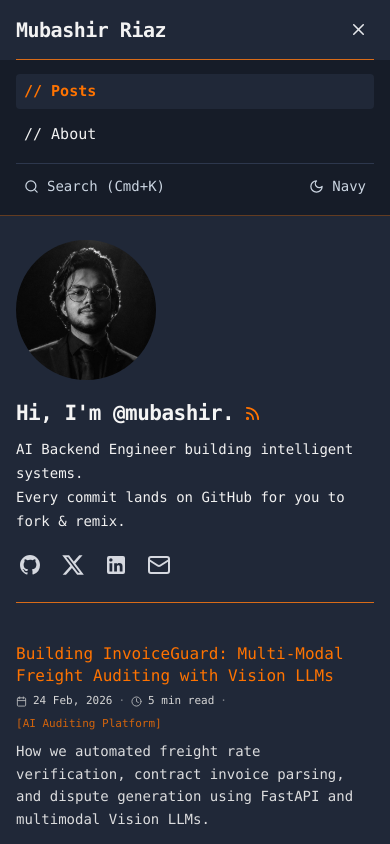
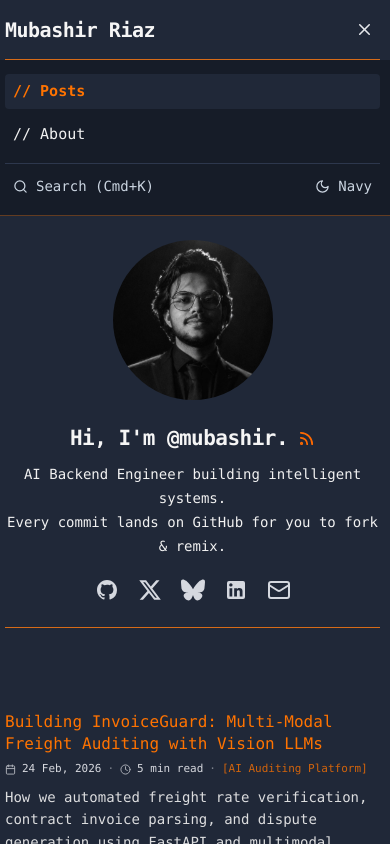
Before and after one commit to mubashir-riaz/portfolio, a React (Vite) app: page / in a window 390 px wide. Both pictures are taken after a click on the button 358 px from the left and 29 px from the top of the page. Shown: the top 844 px of the page. Built offline with nearby package versions, Linux system fonts and the light colour scheme.

Commit message:
update mobile screen portfolio layout

```diff
--- a/Portfolio.jsx
+++ b/Portfolio.jsx
@@ -25,6 +25,7 @@ const PROFILE = {
   github: 'https://github.com/mubashir-riaz',
   linkedin: 'https://www.linkedin.com/in/mubashir-riaz-51a881424/',
   x: 'https://x.com',
+  bluesky: 'https://bsky.app',
   descriptionLines: [
     'AI Backend Engineer building intelligent systems.',
     'Every commit lands on GitHub for you to fork & remix.',
@@ -264,6 +265,14 @@ function LinkedinIcon({ className = 'w-[18px] h-[18px]' }) {
   );
 }
 
+function BlueskyIcon({ className = 'w-[18px] h-[18px]' }) {
+  return (
+    <svg className={className} fill="currentColor" viewBox="0 0 24 24">
+      <path d="M5.202 2.857C7.954 4.922 10.913 9.11 12 11.358c1.087-2.247 4.046-6.436 6.798-8.501C20.783 1.366 24 .213 24 3.883c0 .732-.42 6.156-.667 7.037-.856 3.061-3.978 3.842-6.755 3.37 4.854.826 6.089 3.562 3.422 6.299-5.065 5.196-7.28-1.304-7.847-2.97-.104-.305-.152-.448-.153-.327 0-.121-.05.022-.153.327-.568 1.666-2.782 8.166-7.847 2.97-2.667-2.737-1.432-5.473 3.422-6.3-2.777.473-5.899-.308-6.755-3.369C.42 10.04 0 4.615 0 3.883c0-3.67 3.217-2.517 5.202-1.026" />
+    </svg>
+  );
+}
+
 /* ------------------------------------------------------------------ */
 /*  MINIMAL TERMINAL COMPONENT (ABOUT VIEW)                           */
 /* ------------------------------------------------------------------ */
@@ -456,11 +465,11 @@ export default function Portfolio() {
       return {
         bg: 'bg-[#0b0f17]',
         text: 'text-[#f2f2f2]',
-        navLogo: 'text-[#f2f2f2]',
+        navLogo: 'text-[#f5f5f5]',
         headline: 'text-[#f5f5f5]',
         desc: 'text-[#e0e0e0]',
         meta: 'text-[#94a3b8]',
-        border: 'border-[#d86b18]',
+        border: 'border-[#d66b18]',
         postTitle: 'text-[#ff7300]',
       };
     }
@@ -472,18 +481,18 @@ export default function Portfolio() {
         headline: 'text-[#0f172a]',
         desc: 'text-[#334155]',
         meta: 'text-[#64748b]',
-        border: 'border-[#d86b18]',
+        border: 'border-[#d66b18]',
         postTitle: 'text-[#c25404]',
       };
     }
     return {
       bg: 'bg-[#202838]',
       text: 'text-[#f2f2f2]',
-      navLogo: 'text-[#f2f2f2]',
+      navLogo: 'text-[#f5f5f5]',
       headline: 'text-[#f5f5f5]',
-      desc: 'text-[#f0f0f0]',
-      meta: 'text-[#d6d6d6]',
-      border: 'border-[#d86b18]',
+      desc: 'text-[#f1f1f1]',
+      meta: 'text-[#d7d9df]',
+      border: 'border-[#d66b18]',
       postTitle: 'text-[#ff7300]',
     };
   }, [theme]);
@@ -499,7 +508,7 @@ export default function Portfolio() {
         {/* HEADER BAR (BORDER-BOTTOM: 1PX #D86B18)                    */}
         {/* ---------------------------------------------------------- */}
         <header
-          className="px-4 sm:px-6 flex items-center justify-between h-[59px] sm:h-[72px]"
+          className="pl-[5px] pr-[10px] sm:px-6 flex items-center justify-between h-[59px] sm:h-[72px]"
         >
           {/* Brand / Logo (System Monospace, 20px on mobile, bold #f5f5f5) */}
           <button
@@ -524,7 +533,7 @@ export default function Portfolio() {
               }}
               className={`py-1 px-1.5 transition-colors ${
                 currentView === 'posts' || currentView === 'reader'
-                  ? 'text-[#ff7300] font-semibold underline decoration-[#d86b18] underline-offset-4'
+                  ? 'text-[#ff7300] font-semibold underline decoration-[#d66b18] underline-offset-4'
                   : 'text-white hover:text-[#ff7300]'
               }`}
             >
@@ -538,7 +547,7 @@ export default function Portfolio() {
               }}
               className={`py-1 px-1.5 transition-colors ${
                 currentView === 'about'
-                  ? 'text-[#ff7300] font-semibold underline decoration-[#d86b18] underline-offset-4'
+                  ? 'text-[#ff7300] font-semibold underline decoration-[#d66b18] underline-offset-4'
                   : 'text-white hover:text-[#ff7300]'
               }`}
             >
@@ -562,7 +571,7 @@ export default function Portfolio() {
               className="text-white hover:text-[#ff7300] transition-colors p-1.5"
               title={`Theme: ${theme} (Click to switch)`}
             >
-              {theme === 'paper' ? <Sun size={16} className="text-[#d86b18]" /> : <Moon size={16} />}
+              {theme === 'paper' ? <Sun size={16} className="text-[#d66b18]" /> : <Moon size={16} />}
             </button>
           </nav>
 
@@ -583,7 +592,7 @@ export default function Portfolio() {
         {/* ---------------------------------------------------------- */}
         {/* NAVBAR ORANGE HORIZONTAL DIVIDER                           */}
         {/* ---------------------------------------------------------- */}
-        <div className="px-4 sm:px-6">
+        <div className="pl-[5px] pr-[10px] sm:px-6">
           <div
             className={`border-t ${themeClasses.border}`}
             style={{ borderTopWidth: '1px' }}
@@ -592,7 +601,7 @@ export default function Portfolio() {
 
         {/* Mobile Dropdown Menu Drawer */}
         {mobileMenuOpen && (
-          <div className="sm:hidden border-b border-[#d86b18]/40 bg-[#161c28] px-4 py-3.5 space-y-3 font-mono text-[15px]">
+          <div className="sm:hidden border-b border-[#d66b18]/40 bg-[#161c28] pl-[5px] pr-[10px] sm:px-6 py-3.5 space-y-3 font-mono text-[15px]">
             <div className="flex flex-col space-y-2">
               <button
                 onClick={() => {
@@ -641,7 +650,7 @@ export default function Portfolio() {
                 onClick={toggleTheme}
                 className="flex items-center gap-2 text-[#cbd5e1] hover:text-[#ff7300] py-1"
               >
-                {theme === 'paper' ? <Sun size={15} className="text-[#d86b18]" /> : <Moon size={15} />}
+                {theme === 'paper' ? <Sun size={15} className="text-[#d66b18]" /> : <Moon size={15} />}
                 <span className="capitalize">{theme}</span>
               </button>
             </div>
@@ -652,7 +661,7 @@ export default function Portfolio() {
         {/* INLINE SEARCH INPUT (WHEN ACTIVATED)                       */}
         {/* ---------------------------------------------------------- */}
         {searchOpen && (
-          <div className="py-2.5 sm:py-3 px-3.5 sm:px-6 border-b border-[#d86b18]/40 flex items-center gap-2.5 sm:gap-3 text-[14px] sm:text-[16px]">
+          <div className="py-2.5 sm:py-3 pl-[5px] pr-[10px] sm:px-6 border-b border-[#d66b18]/40 flex items-center gap-2.5 sm:gap-3 text-[14px] sm:text-[16px]">
             <Search size={15} className="text-[#ff7300] shrink-0" />
             <input
               ref={searchInputRef}
@@ -680,27 +689,27 @@ export default function Portfolio() {
         )}
 
         {/* ---------------------------------------------------------- */}
-        {/* PROFILE SECTION: LEFT ALIGNED WITH THE ORANGE LINE         */}
+        {/* PROFILE SECTION: VERTICAL CENTERED ON MOBILE, ROW DESKTOP  */}
         {/* ---------------------------------------------------------- */}
-        <section className="pt-[24px] pb-[23px] px-4 sm:px-6 flex flex-col items-start text-left sm:flex-row sm:items-center sm:text-left sm:gap-8 sm:py-8">
-          {/* Circular Avatar */}
-          <div className="shrink-0 mb-[20px] sm:mb-0 self-start">
+        <section className="pt-[24px] pb-[23px] pl-[5px] pr-[10px] sm:px-6 flex flex-col items-center text-center sm:flex-row sm:items-center sm:text-left sm:gap-8 sm:py-8">
+          {/* Centered Circular Avatar (160px, margin-bottom: 25px on mobile) */}
+          <div className="shrink-0 mb-[25px] sm:mb-0">
             <img
               src={PROFILE.avatar}
               alt={PROFILE.name}
-              className="w-[140px] h-[140px] sm:w-[160px] sm:h-[160px] rounded-full object-cover shrink-0 select-none shadow-none"
+              className="w-[160px] h-[160px] rounded-full object-cover shrink-0 select-none shadow-none"
             />
           </div>
 
           {/* Intro Information */}
-          <div className="flex-1 min-w-0 flex flex-col items-start text-left">
+          <div className="flex-1 min-w-0 flex flex-col items-center sm:items-start text-center sm:text-left w-full">
             {/* Headline with RSS badge */}
-            <div className="flex items-center justify-start gap-2">
+            <div className="flex items-center justify-center sm:justify-start gap-2">
               <h1 className={`text-[21px] sm:text-[30px] font-bold tracking-tight leading-tight ${themeClasses.headline}`}>
                 Hi, I'm {PROFILE.handle}.
               </h1>
               <span
-                className="text-[#ff7300] hover:text-[#ff8822] cursor-pointer inline-flex items-center ml-0.5 group"
+                className="text-[#ff6900] hover:text-[#ff8822] cursor-pointer inline-flex items-center ml-0.5 group"
                 title="RSS Feed"
                 aria-label="RSS Feed"
               >
@@ -709,14 +718,14 @@ export default function Portfolio() {
             </div>
 
             {/* Description lines (Monospace, 14px, line-height 1.7, max-w-[440px]) */}
-            <div className="mt-3 space-y-0 text-[14px] sm:text-[16px] text-[#f1f1f1] leading-[1.7] font-mono max-w-[440px] sm:max-w-none">
+            <div className="mt-3 space-y-0 text-[14px] sm:text-[16px] text-[#f1f1f1] leading-[1.7] font-mono max-w-[440px] sm:max-w-none text-center sm:text-left mx-auto sm:mx-0">
               {PROFILE.descriptionLines.map((line, idx) => (
                 <p key={idx}>{line}</p>
               ))}
             </div>
 
             {/* Minimal Monochrome Outline Social Icons (gap 15px, margin-top 18px, 24px) */}
-            <div className="mt-[18px] sm:mt-4 flex items-center justify-start gap-[15px] sm:gap-4 text-[#d5d8df]">
+            <div className="mt-[18px] sm:mt-4 flex items-center justify-center sm:justify-start gap-[15px] sm:gap-4 text-[#d5d8df]">
               {/* GitHub */}
               <a
                 href={PROFILE.github}
@@ -740,6 +749,20 @@ export default function Portfolio() {
               >
                 <XIcon className="w-[24px] h-[24px] transition-transform duration-200 ease-in-out origin-center group-hover:rotate-12" />
               </a>
+
+              {/* Bluesky */}
+              {PROFILE.bluesky && (
+                <a
+                  href={PROFILE.bluesky}
+                  target="_blank"
+                  rel="noreferrer"
+                  className="group inline-flex items-center justify-center hover:text-[#ff7300] transition-colors p-0.5"
+                  title="Bluesky Profile"
+                  aria-label="Bluesky"
+                >
+                  <BlueskyIcon className="w-[24px] h-[24px] transition-transform duration-200 ease-in-out origin-center group-hover:rotate-12" />
+                </a>
+              )}
 
               {/* LinkedIn */}
               <a
@@ -767,9 +790,9 @@ export default function Portfolio() {
         </section>
 
         {/* ---------------------------------------------------------- */}
-        {/* ORANGE HORIZONTAL DIVIDER (COLOR: #D86B18, 1PX)            */}
+        {/* ORANGE HORIZONTAL DIVIDER (COLOR: #D66B18, 1PX)            */}
         {/* ---------------------------------------------------------- */}
-        <div className="px-4 sm:px-6">
+        <div className="pl-[5px] pr-[10px] sm:px-6">
           <div
             className={`border-t ${themeClasses.border}`}
             style={{ borderTopWidth: '1px' }}
@@ -781,10 +804,10 @@ export default function Portfolio() {
         {/* ---------------------------------------------------------- */}
 
         {/* ========================================================== */}
-        {/* VIEW 1: POSTS LIST (VERTICAL LIST, 768px, pt-12 pb-6 px-4) */}
+        {/* VIEW 1: POSTS LIST (VERTICAL LIST, pt-[83px] pb-[40px])     */}
         {/* ========================================================== */}
         {currentView === 'posts' && (
-          <section id="recent-posts" className="pt-10 sm:pt-14 md:pt-[83px] pb-10 px-4 sm:px-6">
+          <section id="recent-posts" className="pt-[83px] pb-[40px] pl-[5px] pr-[10px] sm:px-6">
             {searchQuery && (
               <div className="mb-4 sm:mb-6 text-[13.5px] sm:text-[15px] text-[#94a3b8]">
                 Found {filteredPosts.length} post{filteredPosts.length === 1 ? '' : 's'} matching "{searchQuery}"
@@ -842,7 +865,7 @@ export default function Portfolio() {
         {/* VIEW 2: FULL POST ARTICLE READER                           */}
         {/* ========================================================== */}
         {currentView === 'reader' && activePost && (
-          <main className="pb-16 sm:pb-20 pt-4 sm:pt-6 px-3.5 sm:px-6 space-y-5 sm:space-y-6 text-left">
+          <main className="pb-16 sm:pb-20 pt-4 sm:pt-6 pl-[5px] pr-[10px] sm:px-6 space-y-5 sm:space-y-6 text-left">
             {/* Back button */}
             <div>
               <button
@@ -956,7 +979,7 @@ export default function Portfolio() {
         {/* VIEW 3: ABOUT PAGE                                         */}
         {/* ========================================================== */}
         {currentView === 'about' && (
-          <main className="pb-16 sm:pb-20 pt-4 sm:pt-6 px-3.5 sm:px-6 space-y-5 sm:space-y-6 text-left">
+          <main className="pb-16 sm:pb-20 pt-4 sm:pt-6 pl-[5px] pr-[10px] sm:px-6 space-y-5 sm:space-y-6 text-left">
             <div>
               <button
                 onClick={handleBackToPosts}
@@ -967,7 +990,7 @@ export default function Portfolio() {
               </button>
             </div>
 
-            <div className="space-y-1.5 sm:space-y-2 border-b border-[#d86b18]/40 pb-3">
+            <div className="space-y-1.5 sm:space-y-2 border-b border-[#d66b18]/40 pb-3">
               <h1 className={`text-[17px] sm:text-[20px] font-bold ${themeClasses.headline}`}>
                 About Mubashir Riaz
               </h1>
@@ -1024,14 +1047,14 @@ export default function Portfolio() {
             </div>
 
             {/* Direct Contact & Socials */}
-            <div className="pt-3 border-t border-[#d86b18]/40 space-y-2.5">
+            <div className="pt-3 border-t border-[#d66b18]/40 space-y-2.5">
               <div className="text-[13px] sm:text-[14px] text-[#ff7300] font-semibold uppercase tracking-wider">
                 // Connect
               </div>
               <div className="flex flex-wrap items-center gap-2.5 sm:gap-3 text-[13px] sm:text-[15px]">
                 <a
                   href={`mailto:${PROFILE.email}`}
-                  className="group px-2.5 sm:px-3 py-1.5 rounded bg-[#161c28] border border-[#2d374d] hover:border-[#d86b18] text-[#f2f2f2] transition-colors flex items-center gap-2 break-all"
+                  className="group px-2.5 sm:px-3 py-1.5 rounded bg-[#161c28] border border-[#2d374d] hover:border-[#d66b18] text-[#f2f2f2] transition-colors flex items-center gap-2 break-all"
                 >
                   <Mail size={15} className="text-[#ff7300] shrink-0 transition-transform duration-200 ease-in-out origin-center group-hover:rotate-12" />
                   <span className="break-all">{PROFILE.email}</span>
@@ -1041,17 +1064,29 @@ export default function Portfolio() {
                   href={PROFILE.github}
                   target="_blank"
                   rel="noreferrer"
-                  className="group px-2.5 sm:px-3 py-1.5 rounded bg-[#161c28] border border-[#2d374d] hover:border-[#d86b18] text-[#f2f2f2] transition-colors flex items-center gap-2"
+                  className="group px-2.5 sm:px-3 py-1.5 rounded bg-[#161c28] border border-[#2d374d] hover:border-[#d66b18] text-[#f2f2f2] transition-colors flex items-center gap-2"
                 >
                   <GithubIcon className="w-4 h-4 text-[#ff7300] shrink-0 transition-transform duration-200 ease-in-out origin-center group-hover:rotate-12" />
                   <span>GitHub</span>
                 </a>
 
+                {PROFILE.bluesky && (
+                  <a
+                    href={PROFILE.bluesky}
+                    target="_blank"
+                    rel="noreferrer"
+                    className="group px-2.5 sm:px-3 py-1.5 rounded bg-[#161c28] border border-[#2d374d] hover:border-[#d66b18] text-[#f2f2f2] transition-colors flex items-center gap-2"
+                  >
+                    <BlueskyIcon className="w-4 h-4 text-[#ff7300] shrink-0 transition-transform duration-200 ease-in-out origin-center group-hover:rotate-12" />
+                    <span>Bluesky</span>
+                  </a>
+                )}
+
                 <a
                   href={PROFILE.linkedin}
                   target="_blank"
                   rel="noreferrer"
-                  className="group px-2.5 sm:px-3 py-1.5 rounded bg-[#161c28] border border-[#2d374d] hover:border-[#d86b18] text-[#f2f2f2] transition-colors flex items-center gap-2"
+                  className="group px-2.5 sm:px-3 py-1.5 rounded bg-[#161c28] border border-[#2d374d] hover:border-[#d66b18] text-[#f2f2f2] transition-colors flex items-center gap-2"
                 >
                   <LinkedinIcon className="w-4 h-4 text-[#ff7300] shrink-0 transition-transform duration-200 ease-in-out origin-center group-hover:rotate-12" />
                   <span>LinkedIn</span>
@@ -1064,7 +1099,7 @@ export default function Portfolio() {
         {/* ---------------------------------------------------------- */}
         {/* FOOTER (CLEAN RETRO MONOSPACE)                             */}
         {/* ---------------------------------------------------------- */}
-        <footer className="py-6 sm:py-8 px-4 border-t border-[#d86b18]/40 text-center text-[13px] sm:text-[14px] text-[#94a3b8] font-mono">
+        <footer className="py-6 sm:py-8 pl-[5px] pr-[10px] sm:px-6 border-t border-[#d66b18]/40 text-center text-[13px] sm:text-[14px] text-[#94a3b8] font-mono">
           <p>
             &copy; {new Date().getFullYear()} {PROFILE.name}
           </p>
```
